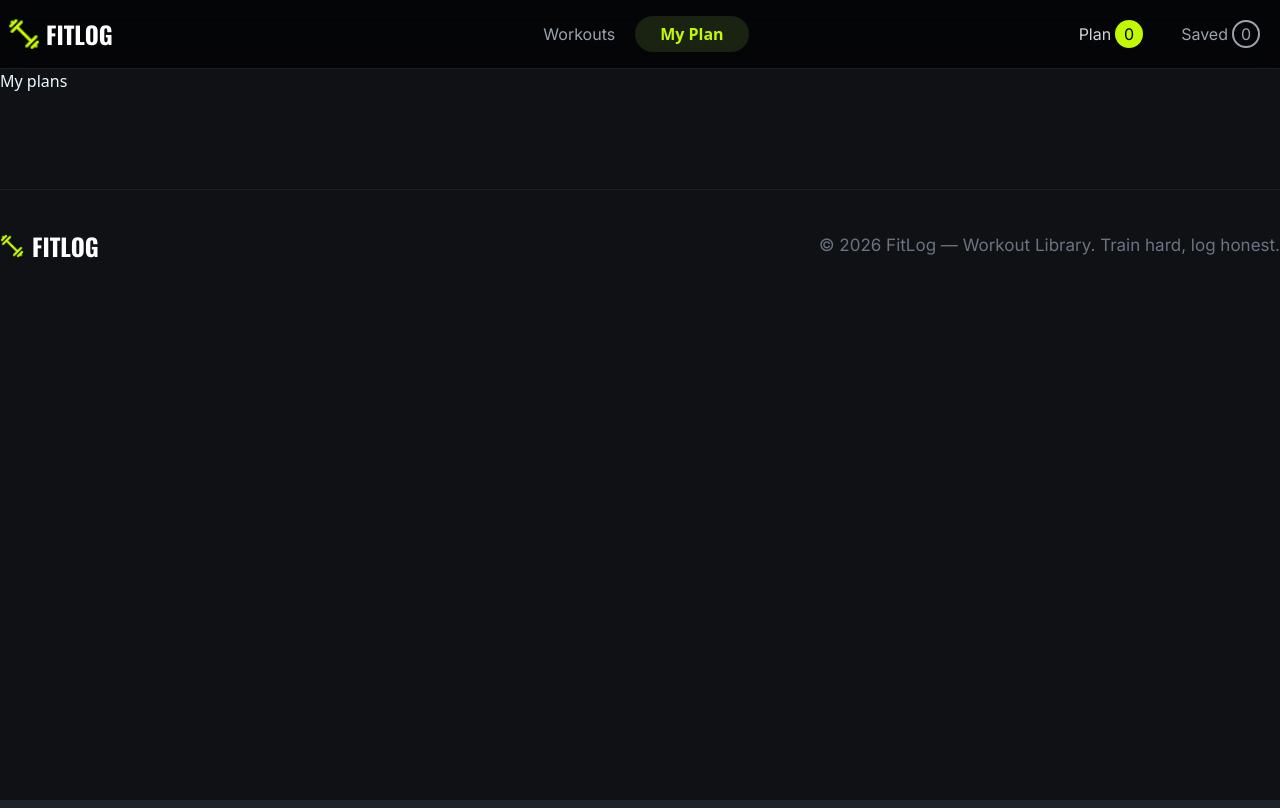
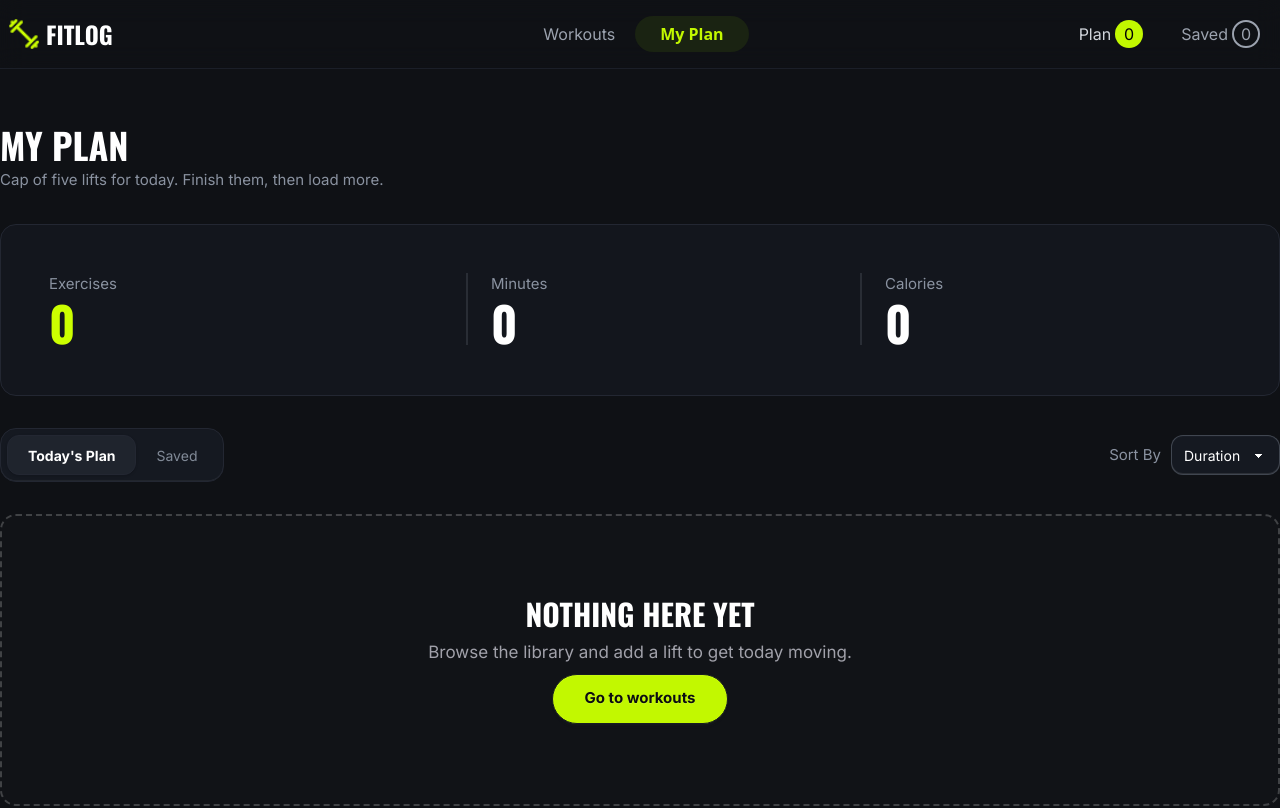
Before and after one commit to devSSayed/a6-fit-log-project, a Next.js app: page /MyPlan in a window 1280 px wide. Shown: the top 808 px of the page. Built offline with nearby package versions, Linux system fonts and the light colour scheme.

Commit message:
added the my plan page without any functionality

```diff
--- a/package.json
+++ b/package.json
@@ -12,6 +12,7 @@
     "next": "16.3.6",
     "react": "19.2.8",
     "react-dom": "19.2.8",
+    "react-hot-toast": "^2.6.1",
     "react-icons": "^5.7.0"
   },
   "devDependencies": {
--- a/src/Components/CSR links/AddToSaveButton.tsx
+++ b/src/Components/CSR links/AddToSaveButton.tsx
@@ -1,16 +1,31 @@
 "use client";
 import React, { useContext } from 'react';
-import { FaRegBookmark } from 'react-icons/fa6';
+import { FaBookmark, FaRegBookmark } from 'react-icons/fa6';
 import { IworkOut } from '../Types/iWorkout';
 import { workContext } from '@/WorkoutContext/workContext';
+import toast from 'react-hot-toast';
 
-const AddToSaveButton = ({work}: {work: IworkOut}) => {
+const AddToSaveButton = ({ work }: { work: IworkOut }) => {
 
-    const {savedForLater, setSavedForLater} = useContext(workContext)
+    const { savedForLater, setSavedForLater } = useContext(workContext)
 
-     const handleAddToSave = () =>{
+    const isAdded = savedForLater.find((IsAddedToArr) => IsAddedToArr.id === work.id)
 
-        setSavedForLater([...savedForLater, work])
+    const handleAddToSave = () => {
+
+
+        if (isAdded) {
+            return toast.error(`Already Added in you\'re saved`)
+        } else {
+            setSavedForLater([...savedForLater, work])
+            toast('Saved for later',
+                {
+                    icon: <FaBookmark className='text-[16px] text-[#C2F800]'/>,
+                }
+            );
+        }
+
+
     }
 
     return (
--- a/src/Components/CSR links/AddTodayButton.tsx
+++ b/src/Components/CSR links/AddTodayButton.tsx
@@ -3,14 +3,24 @@ import { workContext } from '@/WorkoutContext/workContext';
 import React, { useContext } from 'react';
 import { FaRegCalendarPlus } from 'react-icons/fa6';
 import { IworkOut } from '../Types/iWorkout';
+import toast from 'react-hot-toast';
 
 const AddTodayButton = ({work}: {work: IworkOut}) => {
 
     const {addToPlan, setAddToPlan} = useContext(workContext)
 
+    const isAdded = addToPlan.find((IsAddedToArr) => IsAddedToArr.id === work.id)
+
     const handleTodaysPlan = () =>{
 
-        setAddToPlan([...addToPlan, work])
+        if(isAdded){
+            return toast.error(`Already Added in you\'re plan`)
+        }else{
+            setAddToPlan([...addToPlan, work])
+            toast.success(`Added to today\'s plan`)
+        }
+
+
     }
 
     return (
--- /dev/null
+++ b/src/Components/CSR links/PlanPageDropdown.tsx
@@ -0,0 +1,22 @@
+"use client";
+import React from 'react';
+
+const PlanPageDropdown = () => {
+    return (
+        <div className='flex items-center gap-2.5'>
+            <p className='font-inter text-[15px] text-[#8A92A0]'>Sort By</p>
+            <div>
+                <fieldset className="fieldset">
+                    <select defaultValue="Sort By" className="select font-inter bg-[#151921] text-[#FFFFFF] rounded-xl mr-2.5">
+                        <option>Duration</option>
+                        <option>Calories</option>
+                        <option>Rating</option>
+                    </select>
+                </fieldset>
+            </div>
+
+        </div>
+    );
+};
+
+export default PlanPageDropdown;
--- /dev/null
+++ b/src/Components/CSR links/PlanPageTabs.tsx
@@ -0,0 +1,22 @@
+"use client";
+import React from 'react';
+
+
+const PlanPageTabs = () => {
+    return (
+        <div className="tabs tabs-box w-fit rounded-2xl border border-[#232732] bg-[#151921] p-1.5">
+            <input type="radio"
+                name="my_tabs_1"
+                className="tab font-inter rounded-xl hover:text-[#FFFFFF] px-5 text-[#8A92A0] transition-colors checked:bg-[#1F242D] checked:font-bold checked:text-white checked:shadow-sm checked:border checked:border-[#232732]"
+                aria-label="Today&apos;s Plan"
+                defaultChecked />
+            <input type="radio"
+                name="my_tabs_1"
+                className="tab font-inter rounded-xl px-5 hover:text-[#FFFFFF] text-[#8A92A transition-colors checked:bg-[#1F242D] checked:font-bold checked:text-white checked:shadow-sm checked:border checked:border-[#232732]"
+                aria-label="Saved" />
+        </div>
+    );
+
+};
+
+export default PlanPageTabs;
--- a/src/Components/Reusables/Navbar.tsx
+++ b/src/Components/Reusables/Navbar.tsx
@@ -8,7 +8,7 @@ const Navbar = () => {
 
 
     return (
-        <nav className='sticky top-0 z-50 bg-black/70 backdrop-blur-md border-b border-[#1B1F28]'>
+        <nav className='sticky top-0 z-50 bg-[##0F1115]/70 backdrop-blur-md border-b border-[#1B1F28]'>
             <div className="container mx-auto navbar">
                 <div className="navbar-start">
                     <div className="dropdown">
--- a/src/app/MyPlan/page.tsx
+++ b/src/app/MyPlan/page.tsx
@@ -1,19 +1,70 @@
+import PlanPageDropdown from '@/Components/CSR links/PlanPageDropdown';
+import PlanPageTabs from '@/Components/CSR links/PlanPageTabs';
 import { Metadata } from 'next';
+import Link from 'next/link';
 import React from 'react';
 
 export const metadata: Metadata = {
-  title: "FITLOG-MyPlan",
-  description: "...",
+    title: "FITLOG-MyPlan",
+    description: "...",
 };
 
-const myPlan = () => {
+const MyPlanPage = () => {
 
 
     return (
-        <div>
-            <h2>My plans</h2>
-        </div>
+        <section className='container mx-auto mt-14 flex flex-col gap-8'>
+            <div className='flex flex-col gap-1'>
+                <h2 className='font-oswald font-bold text-4xl text-[#FFFFFF]'>MY PLAN</h2>
+                <p className='font-inter text-[15px] text-[#8A92A0]'>Cap of five lifts for today. Finish them, then load more.</p>
+            </div>
+
+            <div className='bg-[#13161D] border border-[#232732] rounded-2xl p-12'>
+                <div className='grid grid-cols-3 grid-rows-1'>
+
+                    <div className='space-y-1'>
+                        <h6 className='font-inter text-[15px] text-[#8A92A0]'>Exercises</h6>
+                        <p className='font-oswald font-bold text-5xl text-[#CCFF00]'>0</p>
+                    </div>
+
+
+                    <div className='flex items-center'>
+                        <div className="divider lg:divider-horizontal h-18"></div>
+                        <div className='space-y-1'>
+                            <h6 className='font-inter text-[15px] text-[#8A92A0]'>Minutes</h6>
+                            <p className='font-oswald font-bold text-5xl text-[#FFFFFF]'>0</p>
+                        </div>
+                    </div>
+
+                    <div className='flex items-center'>
+                        <div className="divider lg:divider-horizontal h-18"></div>
+                        <div className='space-y-1'>
+                            <h6 className='font-inter text-[15px] text-[#8A92A0]'>Calories</h6>
+                            <p className='font-oswald font-bold text-5xl text-[#FFFFFF]'>0</p>
+                        </div>
+                    </div>
+                </div>
+            </div>
+
+            <div className='flex justify-between items-center'>
+                <PlanPageTabs />
+
+                <PlanPageDropdown />
+            </div>
+
+            <div className='flex flex-col justify-center items-center gap-2 border-2 border-dashed bg-[#111317] rounded-2xl border-[#FFFFFF]/20 p-20'>
+                <h2 className='font-oswald font-bold text-3xl text-[#FFFFFF]'>NOTHING HERE YET</h2>
+                <p className='font-inter text-[17px] text-[#A1A1AA]'>Browse the library and add a lift to get today moving.</p>
+                <Link href={'/'}>
+                    <button className='btn bg-[#C2F800] text-[#0C0D10] rounded-4xl text-[15px] font-inter font-bold py-6 px-8'>Go to workouts</button>
+                </Link>
+
+            </div>
+
+
+
+        </section>
     );
 };
 
-export default myPlan;
+export default MyPlanPage;
--- a/src/app/layout.tsx
+++ b/src/app/layout.tsx
@@ -4,6 +4,7 @@ import "./globals.css";
 import Navbar from "@/Components/Reusables/Navbar";
 import Footer from "@/Components/Reusables/Footer";
 import WorkProvider from '../WorkoutContext/workContext'
+import { Toaster } from "react-hot-toast";
 
 const oswald = Oswald({
   variable: "--font-Oswald",
@@ -32,6 +33,28 @@ export default function RootLayout({ children }: LayoutProps<"/">) {
         <WorkProvider>
           <Navbar />
           {children}
+          {/* Global Toaster Container */}
+          <Toaster
+            position="top-right"
+            toastOptions={{
+              // Custom dark theme styling
+              style: {
+                background: '#000000',
+                color: '#ffffff',
+                fontWeight: 'bold',
+                border: '1px solid #27272a',
+                borderRadius: '12px',
+                padding: '12px 16px',
+              },
+              success: {
+                iconTheme: {
+                  primary: '#C2F800', // Your lime/neon color
+                  secondary: '#0F1115',
+                },
+              },
+            }}
+          />
+
           <Footer />
         </WorkProvider>
       </body>
```
Also changed, not shown: 1 other file (tests, documents, lock files or other folders).
